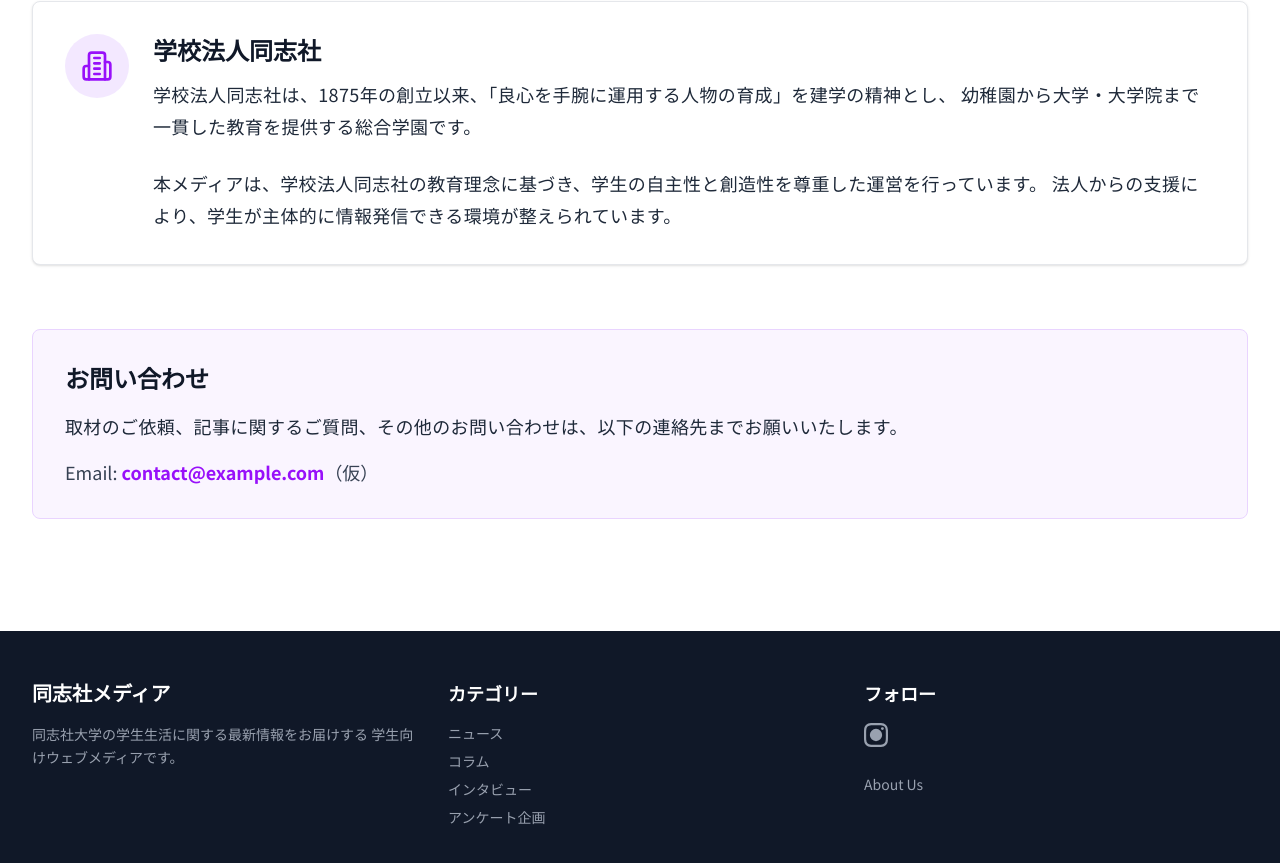
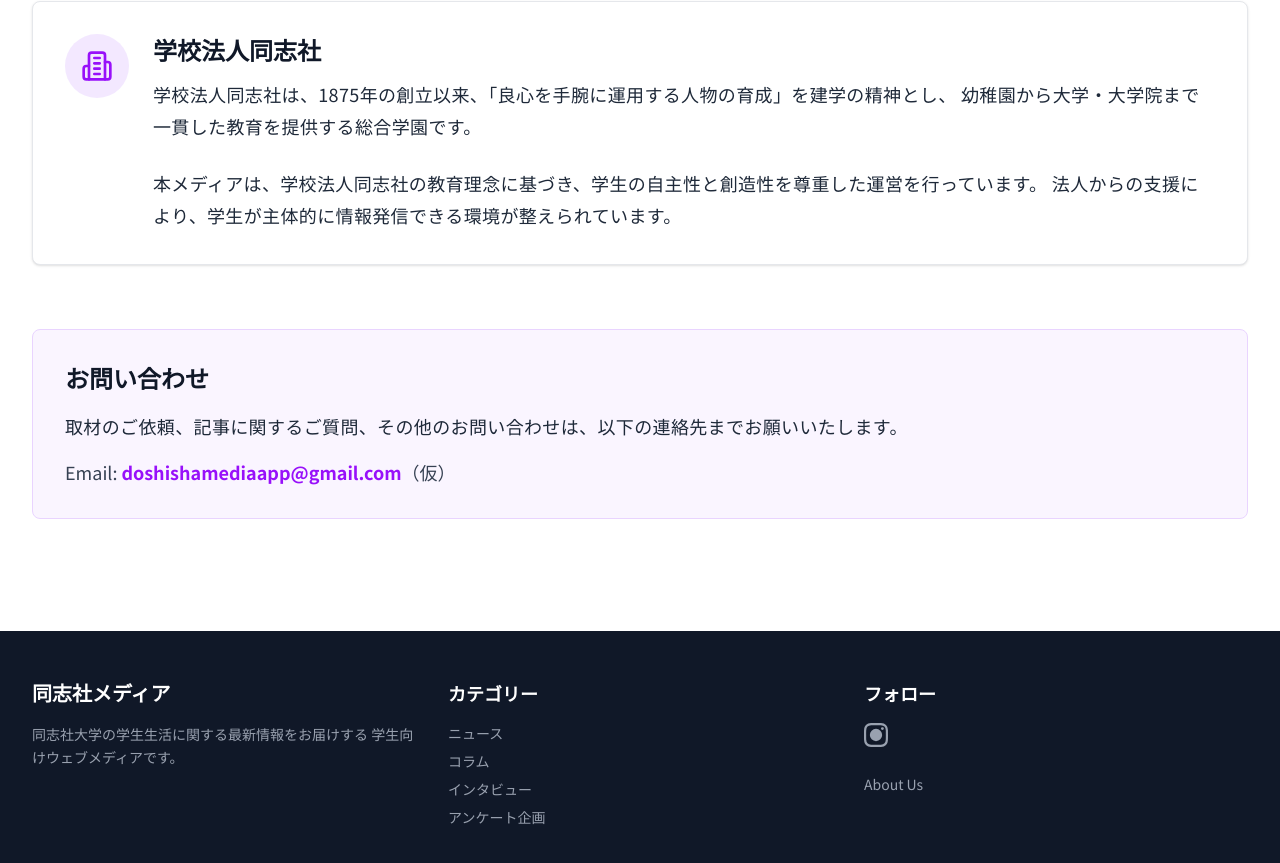
Before and after one commit to mizu20040814/doshisha-media-app, a Next.js app in the folder doshisha-media-app/: page /aboutus in a window 1280 px wide. Shown: the part 1585-2448 px from the top of the page. Built offline with nearby package versions, Linux system fonts and the light colour scheme.

Commit message:
emailアドレスを修正

```diff
--- a/doshisha-media-app/app/aboutus/page.tsx
+++ b/doshisha-media-app/app/aboutus/page.tsx
@@ -290,7 +290,7 @@
                         <p className="text-lg text-gray-700">
                             Email:{" "}
                             <span className="text-purple-600 font-semibold">
-                                contact@example.com
+                                doshishamediaapp@gmail.com
                             </span>
                             （仮）
                         </p>
```
